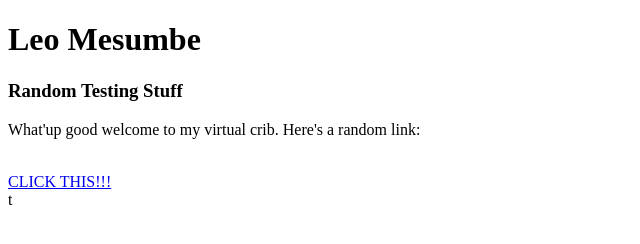
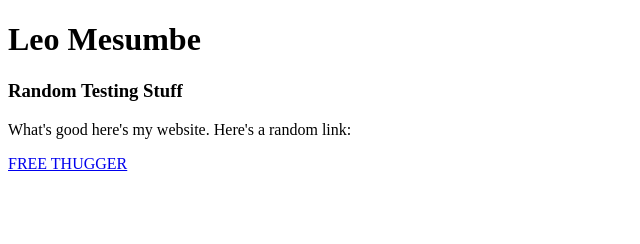
Before and after one commit to 1eone1/1eone1.github.io, a plain HTML site: page index.html in a window 1280 px wide. Shown: the whole page, without its empty margins (0-640 px from the left). Drawn offline with Linux system fonts and the light colour scheme.

Commit message:
freeThugger

```diff
--- a/index.html
+++ b/index.html
@@ -7,9 +7,8 @@
         <h1>Leo Mesumbe</h1>
         <div id="Random Testing">
             <h3>Random Testing Stuff</h3>
-            <p>What'up good welcome to my virtual crib. Here's a random link:</p>
-            <br>
-            <a href="https://www.redbubble.com/i/art-print/Shaq-Thumbs-Up-by-Eddy-Forks/27504925.1G4ZT">CLICK THIS!!!</a>
+            <p>What's good here's my website. Here's a random link:</p>
+            <a href="https://www.redbubble.com/i/art-print/Shaq-Thumbs-Up-by-Eddy-Forks/27504925.1G4ZT">FREE THUGGER</a>
         </div>
     </body>
-t </html>
+ </html>
```
